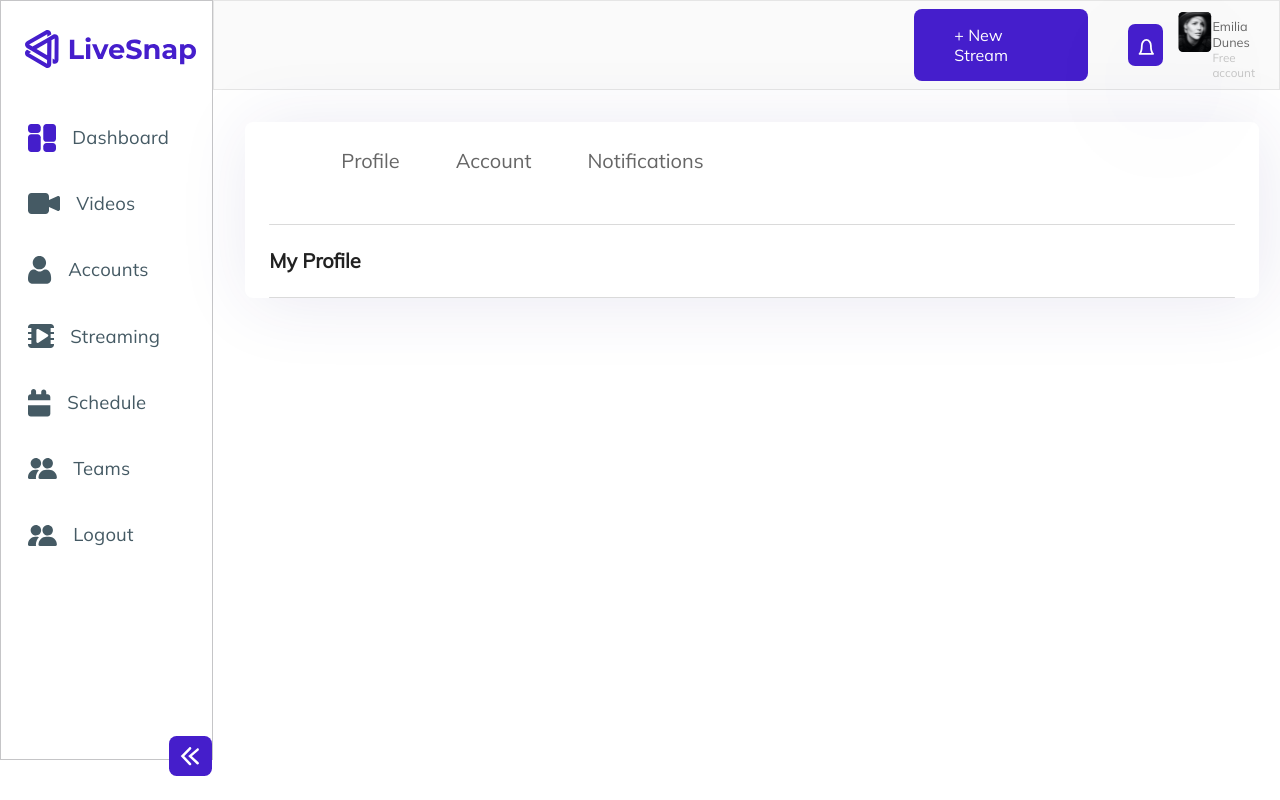
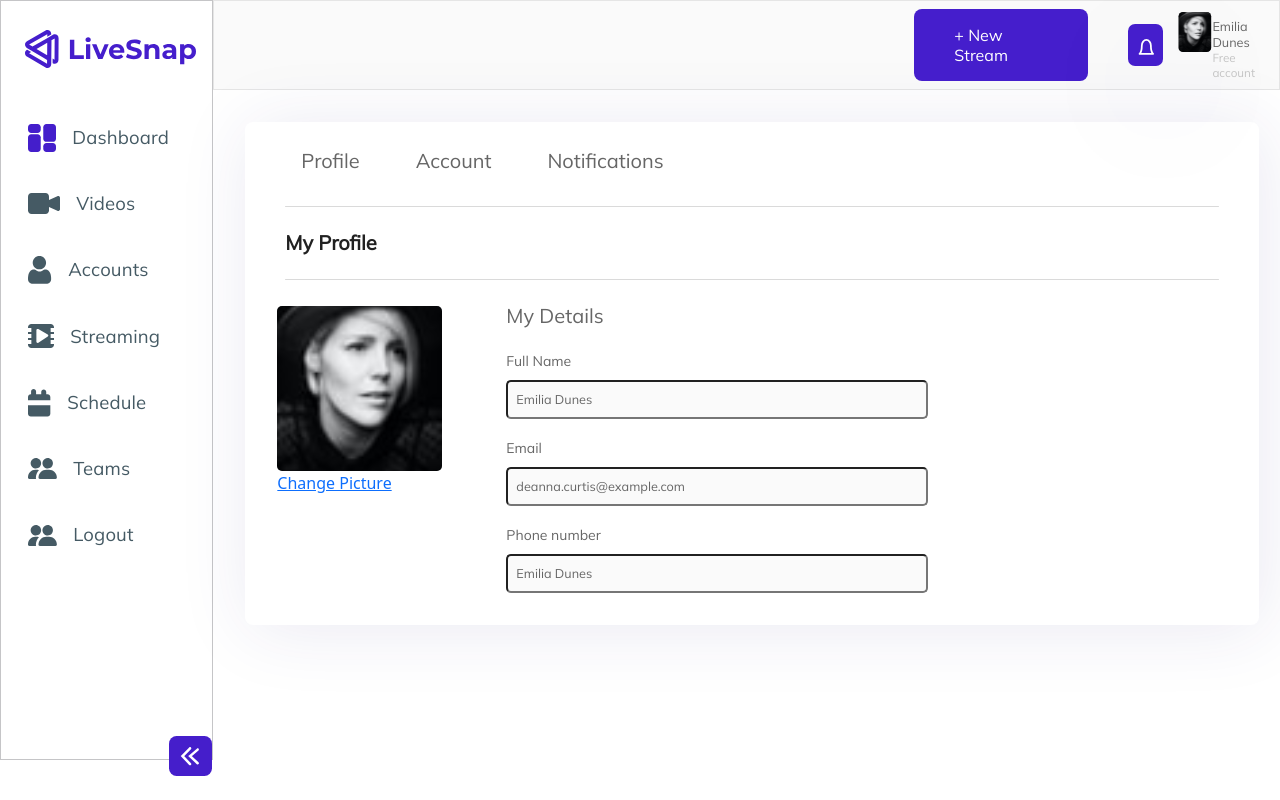
Before and after one commit to iamwavefly/live-stream-api, a React (Create React App) app: page /profile in a window 1280 px wide. Built offline with nearby package versions, Linux system fonts and the light colour scheme.

Commit message:
changed an image

```diff
--- a/src/pages/landing/Landing.js
+++ b/src/pages/landing/Landing.js
@@ -46,7 +46,7 @@ const Landing = () => {
                         <div className="columns">
                             <div className="wrappers2">
                                 <div className="frame">
-                                    <img src="/coming-soon/frame.svg" alt="" />
+                                    <img src="/coming-soon/IMAGE.svg" alt="" />
                                 </div>
                                 <div className="btn-group">
                                     <a href="/facebook">
--- a/src/pages/landing/index.css
+++ b/src/pages/landing/index.css
@@ -119,7 +119,7 @@ body {
   .wrappers{
       width: 100%;
       height: 100%;
-      margin-left: 2.5rem;
+      margin-left: 0.5rem;
       margin-top: 8rem;
 
   }
@@ -238,8 +238,8 @@ width: 75%;
   .wrappers2{
     width: 100%;
     height: 100%;
-    margin-left: 4.0rem;
-    margin-top: 9rem;
+    margin-left: 2rem;
+    margin-top: 3rem;
   }
 
   .frame{
--- a/src/pages/profile/Profile.css
+++ b/src/pages/profile/Profile.css
@@ -18,11 +18,10 @@
 }
 .profileContentHeader{
     display: flex;
-    margin-left: 2.5rem;
 }
 .profileContentItem{
     padding-top: 1.5rem;
-    padding-bottom: 1.5rem;
+    padding-bottom: 0.4rem;
     padding-left: 3.5rem;
 }
 .profileContentItem a{
@@ -35,6 +34,10 @@
     text-decoration: none;
 }
 
+.headerSectionDiv{
+    margin-left: 1.0rem;
+    margin-right: 1.0rem;
+}
 .profileDivider{
     height: 1px;
     background: #DADADA;
@@ -50,3 +53,52 @@
     color: rgba(0, 0, 0, 0.87);
     margin: 1.5rem;
 }
+
+.profileContentBody{
+    display: flex;
+}
+.profilePicDiv{
+    margin-left: 2.0rem;
+}
+
+.profileDetailsDiv{
+    margin-left: 4.0rem;
+    margin-bottom: 1.0rem;
+}
+.formHeader{
+    margin-bottom: 1.2rem;
+}
+.formHeader h5{
+    font-family: Mulish;
+    font-style: normal;
+    font-weight: normal;
+    font-size: 20px;
+    text-transform: capitalize;
+    color: #666666;
+}
+.formBody{
+    width: 100%;
+}
+
+.formElement label{
+    font-family: Mulish;
+    font-style: normal;
+    font-weight: normal;
+    font-size: 14px;
+    color: #666666;
+    padding-bottom: 0.5rem;
+}
+.formControl{
+    width: 160%;
+    background: #FAFAFA;
+    border-radius: 5px;
+    font-family: Mulish;
+    font-style: normal;
+    font-weight: normal;
+    font-size: 12.6884px;
+    color: #666666;
+    padding: 0.5rem;
+}
+.formGroup{
+    padding-bottom: 1.0rem;
+}
--- a/src/pages/profile/Profile.js
+++ b/src/pages/profile/Profile.js
@@ -26,6 +26,7 @@ const Profile = () => {
                                 <a href="">Notifications</a>
                             </div>
                         </div>
+                        <div className="headerSectionDiv">
                             <div className="profileDivider">
 
                             </div>
@@ -35,10 +36,39 @@ const Profile = () => {
                             <div className="profileDivider">
 
                             </div>
+                        </div>
                         <div className="profileContentBody">
-                            <div className="profilPicDiv">
-                                <div className="profileImage"></div>
-                                <div className="profilePicInput"></div>
+                            <div className="profilePicDiv">
+                                <div className="profileImage">
+                                    <img src="/images/profile-image2.svg" alt="" />
+                                </div>
+                                <div className="profilePicInput">
+                                    <a href="">Change Picture</a>
+                                </div>
+                            </div>
+                            <div className="profileDetailsDiv">
+                                <div className="formHeader">
+                                    <h5>My Details</h5>
+                                </div>
+                                <div className="formBody">
+                                    <form className='formElement'>
+                                        <div className="formGroup">
+                                            <label>Full Name</label>
+                                            <input type="text" className='formControl' name="fullname" value="Emilia Dunes" id="" />
+                                        </div>
+                                        <div className="formGroup">
+                                            <label>Email</label>
+                                            <input type="text" className='formControl' name="fullname" value="deanna.curtis@example.com" id="" />
+                                        </div>
+                                        <div className="formGroup">
+                                            <label>Phone number</label>
+                                            <input type="text" className='formControl' name="fullname" value="Emilia Dunes" id="" />
+                                        </div>
+                                    </form>
+                                </div>
+                            </div>
+                            <div className="profilePasswordDiv">
+
                             </div>
                         </div>
                     </div>
```
Also changed, not shown: public/coming-soon/IMAGE.svg (added), public/images/profile-image2.svg (added). Lines whose indentation alone changed are shown as unchanged.
